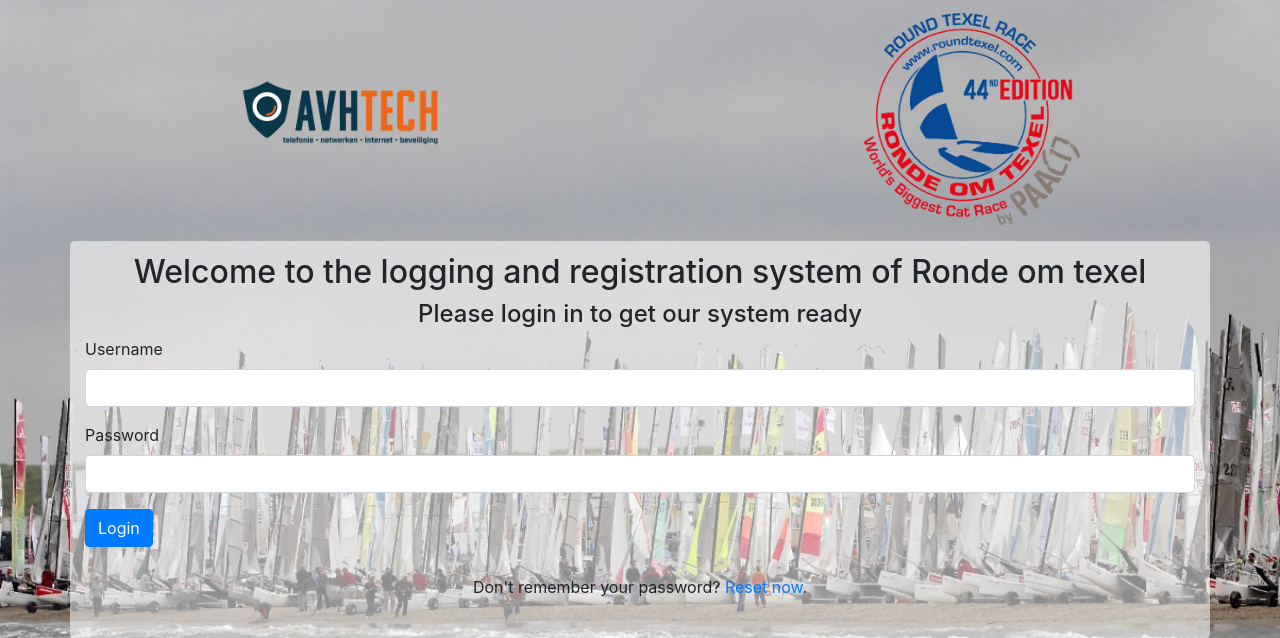
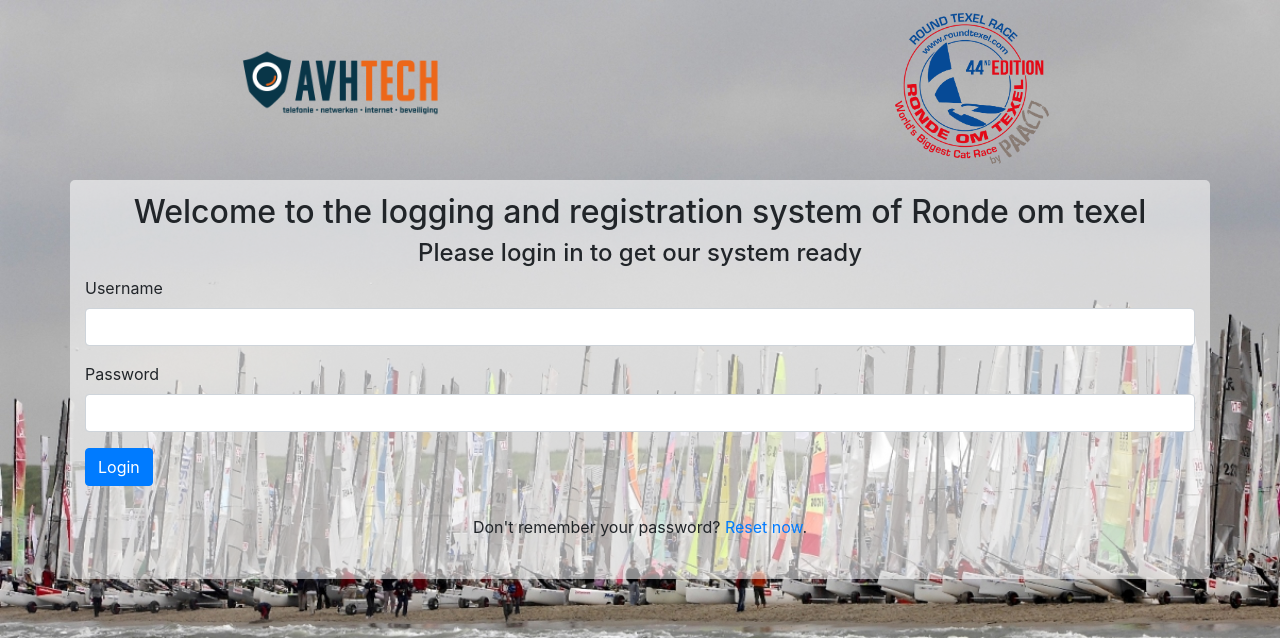
Before and after one commit to sjkanon/logboek, a PHP site: page / in a window 1280 px wide. Shown: the top 638 px of the page. Run offline with PHP 8.4, Linux system fonts and the light colour scheme.

Commit message:
Aug 31, 2023, 9:14 AM

```diff
--- a/styles/stylesheet.css
+++ b/styles/stylesheet.css
@@ -27,9 +27,6 @@ background-color: rgba(205, 255, 255, 0);
     object-fit: contain;
 }
 
-.brands__item img{
-    max-width: 35%;
-}
 .avhtech{
     max-width:35% !important;
 }
```
